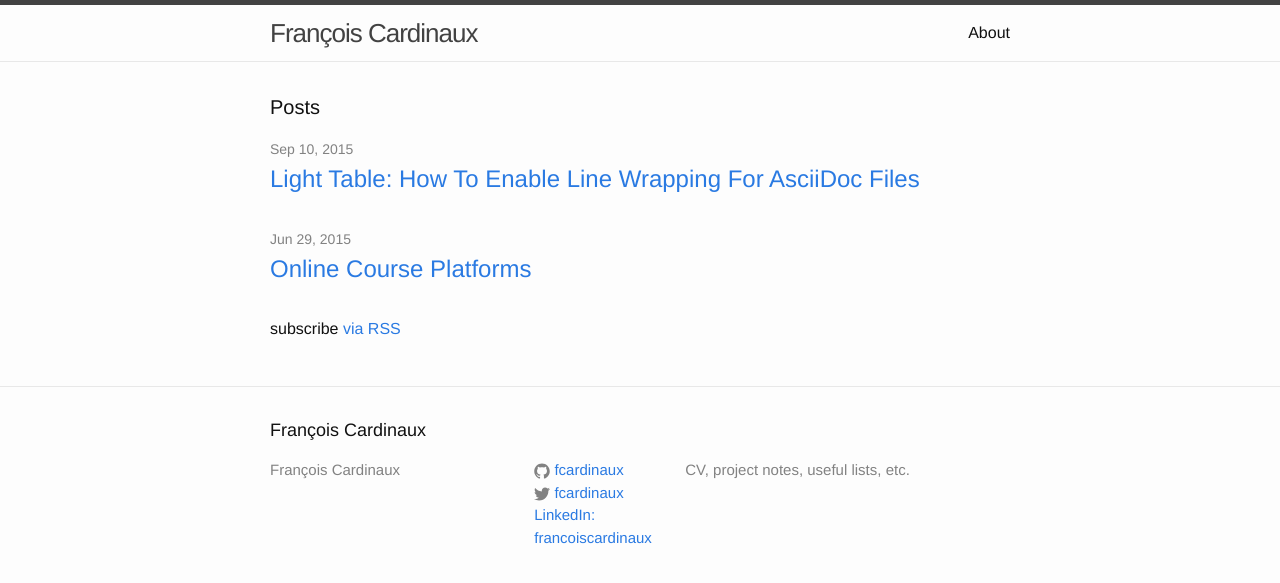
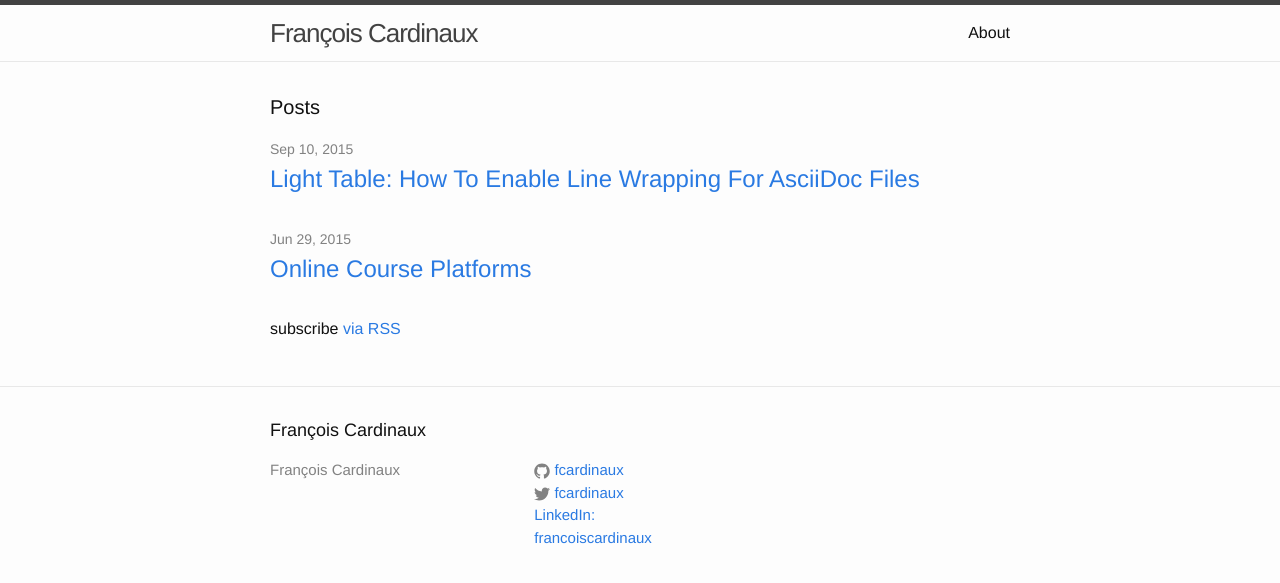
Before and after one commit to fcardinaux/fcardinaux.github.io, a Jekyll site: the page built from index.html, in a window 1280 px wide. Shown: the top 583 px of the page. Built offline with Jekyll 4.4.1, drawn with Linux system fonts in a browser that asks for light colours.

Commit message:
Remove the site description: there is no public CV
It showed in the footer, in the description search engines use for the home
page, and in the feed.

Co-Authored-By: Claude Opus 5.5 <noreply@anthropic.com>

```diff
--- a/_config.yml
+++ b/_config.yml
@@ -1,13 +1,6 @@
 # Site settings
 title: François Cardinaux
 # email: your-email@domain.com
-
-# Write an awesome description for your new site here.
-# It will appear in your document head meta (for Google search results)
-# and in your feed.xml site description.
-description: > # this means to ignore newlines until "baseurl:"
-  CV, project notes,
-  useful lists, etc.
 
 baseurl: "" # the subpath of your site, e.g. /blog/
 
--- a/_includes/footer.html
+++ b/_includes/footer.html
@@ -60,9 +60,6 @@
         </ul>
       </div>
 
-      <div class="footer-col  footer-col-3">
-        <p class="text">{{ site.description }}</p>
-      </div>
     </div>
 
   </div>
```
